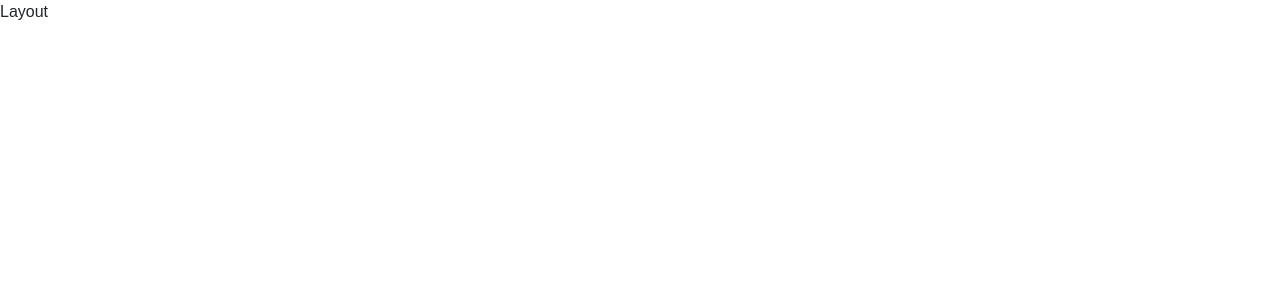
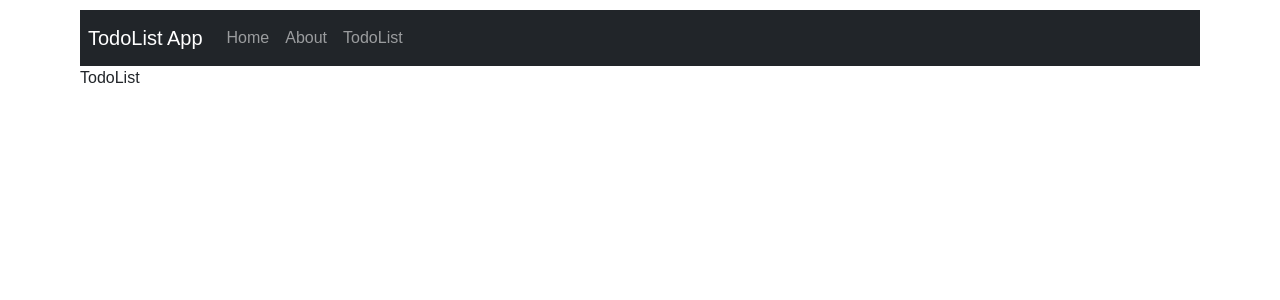
Before and after one commit to fanfarexo/quickstart-router-todolist, a React (Vite) app: page /todos in a window 1280 px wide. Shown: the top 300 px of the page. Built offline with nearby package versions, Linux system fonts and the light colour scheme.

Commit message:
Header, Layout 컴포넌트 작성

```diff
--- a/src/components/Header.tsx
+++ b/src/components/Header.tsx
@@ -1,5 +1,36 @@
+import { useState } from 'react';
+import { Link } from 'react-router-dom';
+
 const Header = () => {
-  return <div>Header</div>;
+  const [isNavShow, setIsNavShow] = useState<boolean>(false);
+
+  return (
+    <nav className='navbar navbar-expand-sm bg-dark navbar-dark'>
+      <span className='navbar-brand ps-2'>TodoList App</span>
+      <button className='navbar-toggler' type='button' onClick={() => setIsNavShow(!isNavShow)}>
+        <span className='navbar-toggler-icon'></span>
+      </button>
+      <div className={isNavShow ? 'collapse navbar-collapse show' : 'collapse navbar-collapse'}>
+        <ul className='navbar-nav'>
+          <li className='navbar-item'>
+            <Link className='nav-link' to='/'>
+              Home
+            </Link>
+          </li>
+          <li className='navbar-item'>
+            <Link className='nav-link' to='/about'>
+              About
+            </Link>
+          </li>
+          <li className='navbar-item'>
+            <Link className='nav-link' to='/todos'>
+              TodoList
+            </Link>
+          </li>
+        </ul>
+      </div>
+    </nav>
+  );
 };
 
 export default Header;
--- a/src/components/Layout.tsx
+++ b/src/components/Layout.tsx
@@ -1,5 +1,13 @@
+import { Outlet } from 'react-router';
+import Header from './Header';
+
 const Layout = () => {
-  return <div>Layout</div>;
+  return (
+    <div className='container'>
+      <Header />
+      <Outlet />
+    </div>
+  );
 };
 
 export default Layout;
```
